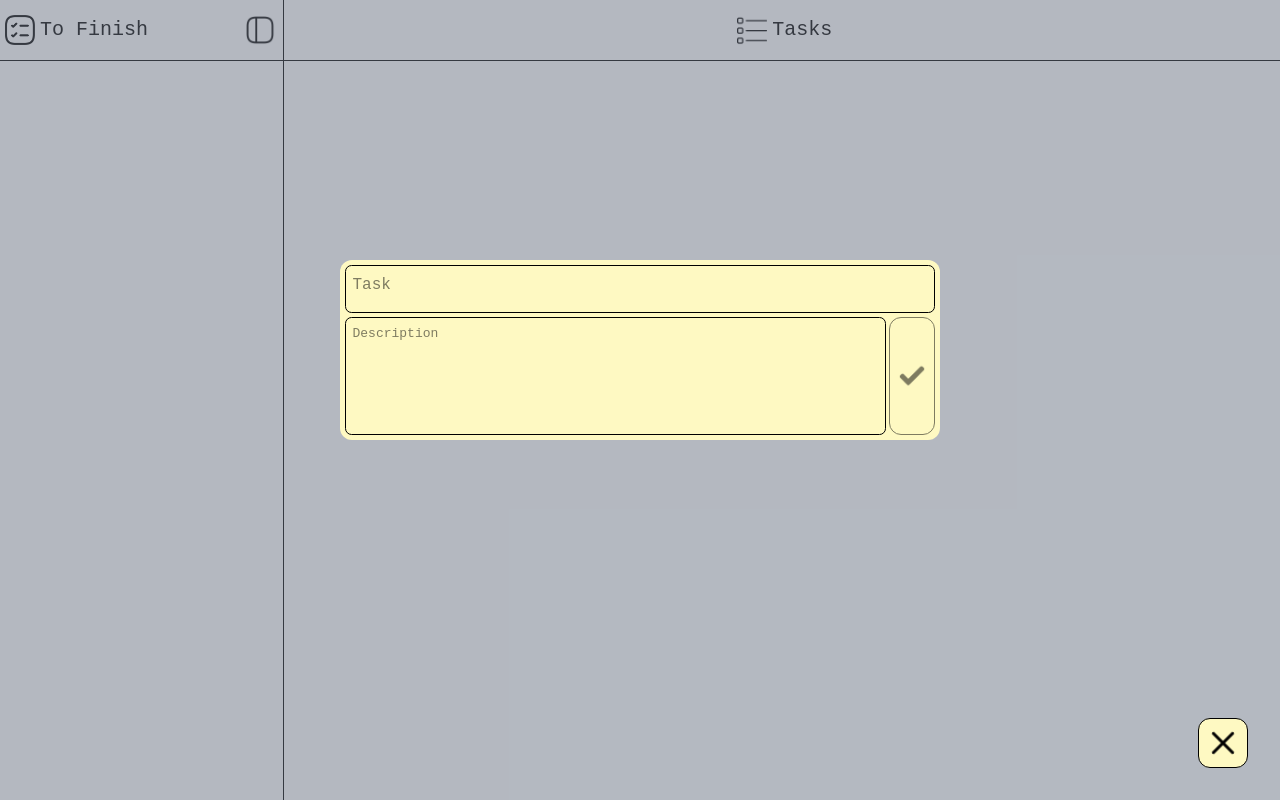
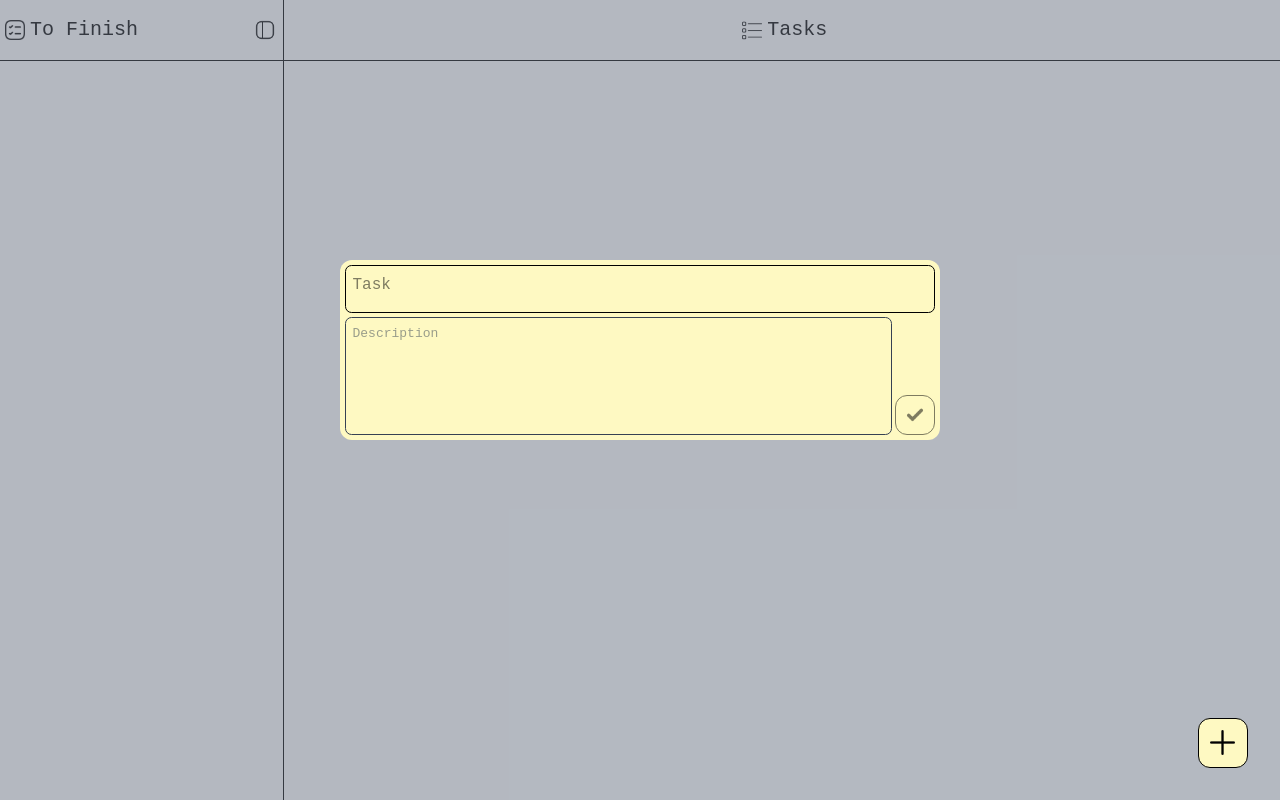
Before and after one commit to mohamedBkeirat/To-Finish, a React (Vite) app: page / in a window 1280 px wide. Both pictures are taken after a click on the button 1222 px from the left and 742 px from the top of the page. Built offline with nearby package versions, Linux system fonts and the light colour scheme.

Commit message:
feat: update CSS styles and add Escape and Enter events

```diff
--- a/src/App.css
+++ b/src/App.css
@@ -7,14 +7,14 @@
 .app-layout{
   @apply  grid grid-cols-[1fr_3.5fr] grid-rows-[60px_1fr] w-full h-screen overflow-hidden;
 }
-.hover-mode{
-  @apply hover:cursor-pointer hover:bg-yellow-200
+.hover-mode:hover {
+  @apply bg-yellow-200 scale-[1.005];
 }
-.active-mode {
-  @apply active:cursor-default active:bg-yellow-300 active:border-double
+.active-mode:active {
+  @apply cursor-default bg-yellow-300 scale-[0.9];
 }
 .icon{
-  @apply w-[30px] h-[30px] object-contain
+  @apply w-[20px] h-[30px] object-contain
 }
 .main-container{
   @apply flex border-t-[1px] h-screen p-[8px] pt-[10px] flex-col gap-[6px] overflow-y-auto
--- a/src/App.tsx
+++ b/src/App.tsx
@@ -10,8 +10,7 @@ import type { Task } from './types/task';
 export default function App(){
 
 	const [tasks,setTasks]= React.useState<Task[]>(JSON.parse(localStorage.getItem('tasks') || '[]'))
-	console.log(tasks)
-return (
+	return (
 		<div className='app-layout'>
 			<SidebarHeader />
 			<MainHeader />
--- a/src/components/AddMode.tsx
+++ b/src/components/AddMode.tsx
@@ -49,24 +49,37 @@ function isValue() {
       <div className='flex justify-center items-center absolute w-screen h-screen'>
         <div className='flex z-50 gap-1 flex-col h-[180px] w-[600px] rounded-[12px] p-[5px] bg-yellow-100  mb-[100px]' data-testid='add-mode-container'>
           <textarea
-          onKeyDown={e=> {if(e.key === 'Enter'){addTask()}}}
+          onKeyDown={e=> {
+            if(e.key === 'Enter')
+              {addTask()}
+            if (e.key === "Escape"){
+                handleToggle()
+              }
+          }}
           value={taskValue}
           onChange={(e)=>{setTaskValue(e.target.value)}}
           placeholder='Task'
-          className='textarea hover-mode' />
+          className='textarea !text-[16px] hover-mode' />
           <div className=' flex h-full gap-1 '>
             <textarea
             value={descriptionValue}
             onChange={(e)=>{setdescriptionValue(e.target.value)}}
+            onKeyDown={e=> {
+              if(e.key === 'Enter')
+                {addTask()}
+              if (e.key === "Escape"){
+                  handleToggle()
+                }
+            }}
             placeholder='Description'
-            className='!text-[13px] w-full textarea hover-mode' />
+            className='!text-[13px] text-gray-700 w-full textarea hover-mode' />
 
             <Button
             imgSrc={"/images/icons/check.png"}
             alt="Save task"
-            onClick={addTask}
-            disabled={!isValue()}
-            className={`${!isValue()? 'cursor-not-allowed opacity-50' : 'hover-mode active-mode'} h-full mt-auto`} />
+            onClick={()=>addTask()}
+            disabled={isValue()}
+            className={`${!isValue() && '!cursor-not-allowed opacity-50' } hover-mode active-mode mt-auto`} />
           </div>
         </div>
       </div>
@@ -75,10 +88,10 @@ function isValue() {
       }
       <Button
       imgSrc={"/images/icons/plus.png"}
-      imgClassName={`${isClicked && 'rotate-45'}`}
+      imgClassName={`${isClicked && 'rotate-45'}!h-[25px] !w-[25px]`}
       onClick={handleToggle}
       alt="Add task"
-      className='fixed right-10 z-50 bottom-10 hover-mode active-mode' />
+      className='fixed !h-[50px] !w-[50px] right-10 z-50 bottom-10 hover-mode active-mode' />
     </>
 
 )
--- a/src/components/Button.tsx
+++ b/src/components/Button.tsx
@@ -22,7 +22,7 @@ export default function Button({
       disabled={disabled}
       onClick={onClick}
       className={twMerge(
-        "w-[50px] h-[50px] flex rounded-[12px] border-[1px] justify-center items-center bg-yellow-100 ",
+        "w-[40px] h-[40px] shrink-0 flex rounded-[12px] border-[1px] justify-center items-center bg-yellow-100 ",
         className
       )}
     >
--- a/src/components/EditMode.tsx
+++ b/src/components/EditMode.tsx
@@ -33,21 +33,24 @@ export default function EditMode({
   function isValueChanged() {
     return taskInputValue.trim() !== taskValue || descriptionInputValue.trim() !== descriptionValue;
   }
+  function isValue() {
+    return taskInputValue.trim() !== ''
+  }
 
-  function isEditing(itemId: string) {
+  function isEditing() {
     return tasks.some(
-      (task) => task.id === itemId && task.isEditing
+      (task) => task.id === taskId && task.isEditing
     );
   }
 
-  function EditTask(itemId: string) {
-    if (!isValueChanged()) {
+  function EditTask() {
+    if (!isValueChanged()||!isValue()) {
         return;
       }
 
     const newTasks =
     tasks.map((task) =>
-        task.id === itemId
+        task.id === taskId
           ? { ...task, isEditing: !task.isEditing, task: taskInputValue, description:descriptionInputValue }
           : task
       )
@@ -57,49 +60,62 @@ export default function EditMode({
 
   return (
     <>
-      {isEditing(taskId) && (
+      {isEditing() && (
         <>
           <div
-          className="flex flex-col w-fulld rounded-[12px] p-[5px] bg-yellow-200">
+          className="flex flex-col w-full rounded-[12px] p-[5px] bg-yellow-200">
             <div className='gap-1 flex flex-col w-full'>
-              <div className=' flex h-full gap-1 '>
+              <div className=' flex h-[40px] gap-1'>
                 <Button
                 onClick={()=>handleEditToggle({taskId,setTasks})}
                 imgSrc="/images/icons/plus.png"
-                className="h-full !w-[35px] hover-mode active-mode"
+                className="hover-mode active-mode"
                 imgClassName='rotate-45'
                 />
                 <textarea
                   onKeyDown={(e) => {
+                    if (e.key === "Escape"){
+                        handleEditToggle({taskId,setTasks})
+                      }
                     if (e.key === "Enter") {
                       e.preventDefault();
-                      handleEditToggle({taskId,setTasks});
+                      EditTask();
                     }
                   }}
                   value={taskInputValue}
                   onChange={(e) => setTaskInputValue(e.target.value)}
                   placeholder="Task"
-                  className="textarea w-full hover-mode"
+                  className="textarea !text-[16px] h-full w-full hover-mode"
                 />
               </div>
-              <div className=' flex gap-1'>
+              <div className='flex h-[40px] gap-1'>
                <Button
                   onClick={()=>deleteTask({taskId,tasks,setTasks})}
                   imgSrc="/images/icons/trash.png"
-                  className=" h-full !w-[35px] hover-mode active-mode"
+                  className="hover-mode active-mode"
                 />
                   <textarea
+                    onKeyDown={(e) => {
+                      if (e.key === "Escape"){
+                        handleEditToggle({taskId,setTasks})
+                      }
+                      if (e.key === "Enter") {
+                        e.preventDefault();
+                        EditTask();
+                      }
+                    }}
                     value={descriptionInputValue}
-                    onChange={(e) => setDescriptionInputValue(e.target.value)}
+                    onChange={(e) =>
+                      setDescriptionInputValue(e.target.value)}
                     placeholder="Description"
-                    className="!text-[13px] w-full textarea hover-mode"
+                    className="!text-[13px] text-gray-700 !h-full !overflow-hidden  w-full textarea hover-mode"
                   />
                 <Button
                 imgSrc={"/images/icons/check.png"}
-                onClick={()=>EditTask(taskId)}
+                onClick={()=>EditTask()}
                 alt="Save task"
                 disabled={!isValueChanged()}
-                className={`${!isValueChanged()? 'cursor-not-allowed opacity-50' : 'hover-mode active-mode'} h-full !ml-auto !w-[35px]`} />
+                className={`${!isValueChanged() || !isValue() && '!cursor-not-allowed opacity-50' } hover-mode active-mode`} />
               </div>
               <div className='w-full'>
                 <p className={`text-[10px] text-left text-gray-600`}>
--- a/src/components/TaskContainer.tsx
+++ b/src/components/TaskContainer.tsx
@@ -49,11 +49,11 @@ export default function TaskContainer({
       ${ isChecked() && ' !bg-yellow-100 '}
       `}>
       <div className="flex p-[6px]">
-        <input onClick={()=>handleCheckState(taskId)} checked={isChecked(taskId)} type="checkbox" className="h-[25px] w-[17px] rounded-[12px]" />
+        <input onClick={()=>handleCheckState(taskId)} checked={isChecked()} type="checkbox" className="h-[25px] w-[17px] rounded-[12px]" />
       </div>
       <div className="flex w-full h-full justify-between" onClick={()=>handleEditToggle({taskId, setTasks})}>
       <div>
-        <p className={` max-h-[100px]  overflow-auto max-w-[450px] break-words text-[18px] text-left ${isChecked(taskId) && 'text-gray-600 line-through'}`}>
+        <p className={`max-h-[100px] overflow-auto max-w-[450px] break-words text-[18px] text-left ${isChecked() && 'text-gray-600 line-through'}`}>
           {children}
         </p>
           <p className={`text-[10px] text-left text-gray-600`}>
@@ -68,7 +68,7 @@ export default function TaskContainer({
         <Button
           onClick={()=>deleteTask({taskId,tasks,setTasks})}
           imgSrc="/images/icons/trash.png"
-          className="!ml-auto !h-full !w-[35px] hover-mode active-mode"
+          className="!h-[40px] self-center !w-[40px] hover-mode active-mode"
         />
     </div>
     </div>
--- a/src/components/header/MainHeader.tsx
+++ b/src/components/header/MainHeader.tsx
@@ -2,8 +2,8 @@ export default function MainHeader(){
   return(
     <div className='flex items-center justify-center'>
       <div className='flex'>
-        <img data-testid='main-header-image' className='icon ml-[5px]' src='images/icons/task.png'/>
-        <p className='ml-[5px] text-[20px]'>Tasks</p>
+        <img data-testid='main-header-image' className='max-sm:!w-[20px] max-lg:!w-[25px] icon ml-[5px]' src='images/icons/task.png'/>
+        <p className='ml-[5px] max-sm:text-[10px] max-lg:text-[15px] self-center text-[20px]'>Tasks</p>
       </div>
     </div>
   )
--- a/src/components/header/SidebarHeader.tsx
+++ b/src/components/header/SidebarHeader.tsx
@@ -2,10 +2,10 @@ export default function SidebarHeader(){
   return(
     <div className='pr-[8px] flex items-center justify-btween border-r-[1px]'>
 			<div className='flex'>
-				<img data-testid='project-icon' className='icon ml-[5px]' src='images/icons/checklist.png'/>
-				<p className='ml-[5px] text-[20px]'>To Finish</p>
+				<img data-testid='project-icon' className='icon max-sm:!w-[20px] max-lg:!w-[25px] ml-[5px]' src='images/icons/checklist.png'/>
+				<p className='ml-[5px] self-center max-sm:text-[10px] max-lg:text-[15px] whitespace-nowrap text-[20px]'>To Finish</p>
 			</div>
-			<img data-testid='sidebar-icon' className='hover-mode active-mode icon ml-auto' src='images/icons/grid.png'/>
+			<img data-testid='sidebar-icon' className='hover-mode max-sm:!w-[20px] max-lg:!w-[25px] icon ml-auto' src='images/icons/grid.png'/>
     </div>
   )
 }
```
